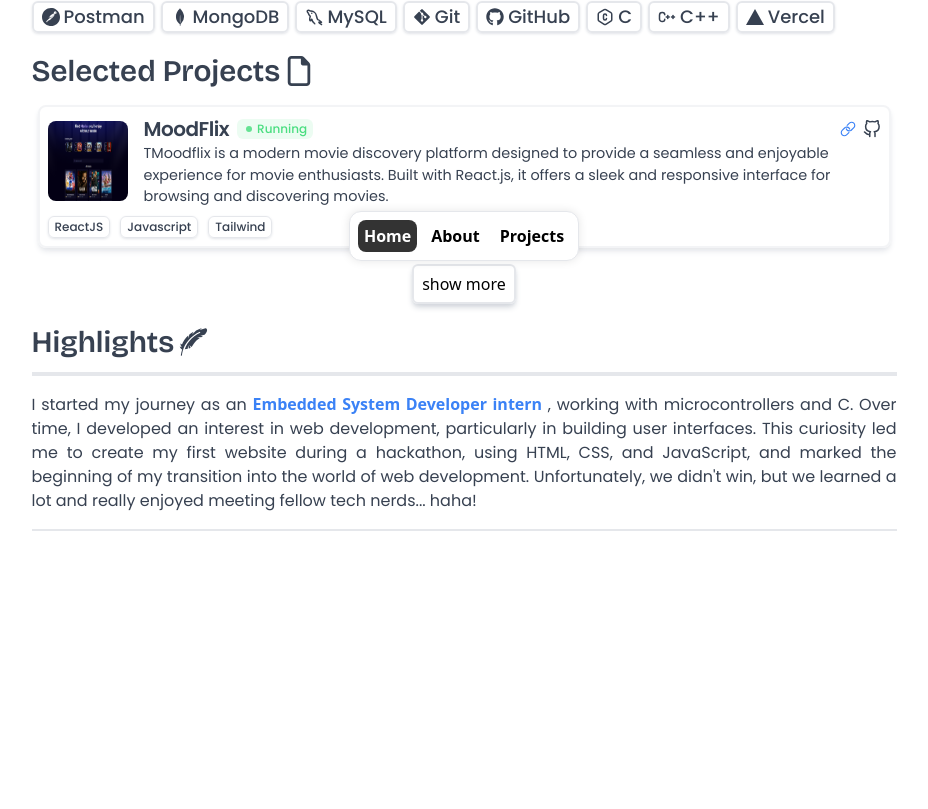
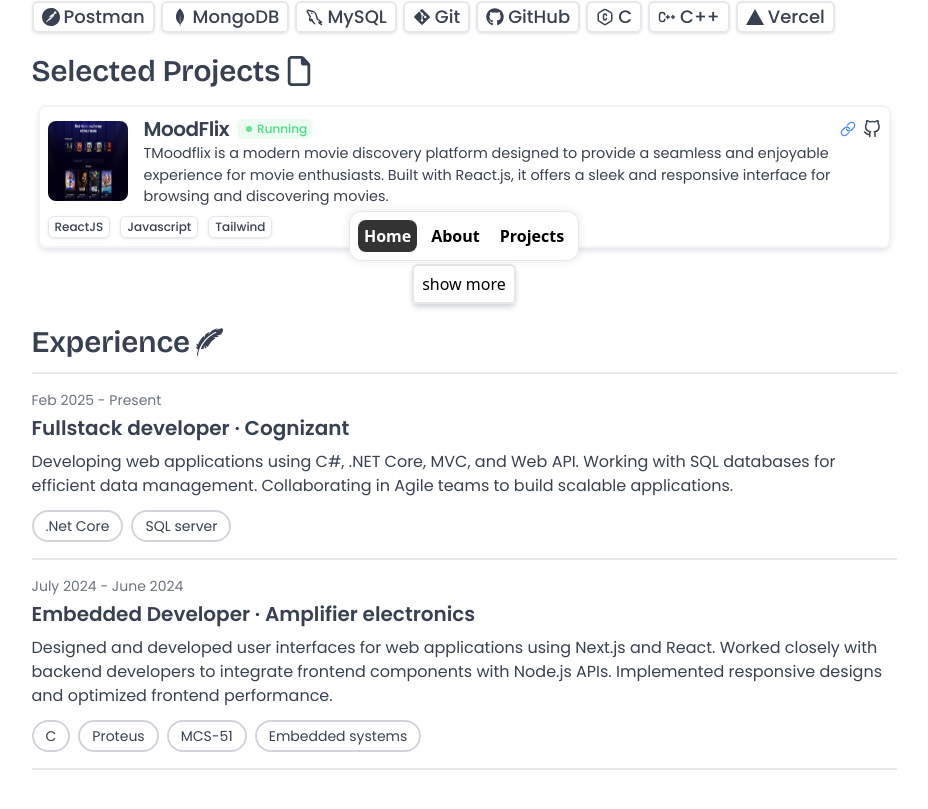
Before and after one commit to AdityaPachupate/my-portfolio-main, a React (Vite) app: page / in a window 1280 px wide. Shown: the part 507-1316 px from the top of the page, without its empty margins (176-1104 px from the left). Before the commit the page ends 1134 px from the top, so only its background shows below. Built offline with nearby package versions, Linux system fonts and the light colour scheme.

Commit message:
Added Career section

```diff
--- /dev/null
+++ b/src/Component/Experience.jsx
@@ -0,0 +1,44 @@
+import { EXPERIENCES } from "../Constants/constant";
+import { GiFeather } from "react-icons/gi";
+import CompScreen from "../Layouts/CompScreen";
+import Title from "./Title";
+import React from "react";
+
+const Experience = () => {
+  return (
+    <CompScreen>
+      <Title title="Experience" icon={<GiFeather />} />
+      <div className="mt-3 text-base">
+        <div className="border-b-2 dark:border-white/30"></div>
+        <div className="divide-y-2 dark:divide-white/30">
+          {EXPERIENCES.map((experience, index) => (
+            <div key={index} className="py-4">
+              <p className="text-sm text-gray-500 dark:text-gray-300">
+                {experience.year}
+              </p>
+              <h3 className="text-xl font-semibold mt-1">
+                {experience.role} · {experience.company}
+              </h3>
+              <p className="mt-2 text-gray-700 dark:text-gray-300">
+                {experience.description}
+              </p>
+              <div className="mt-3 flex flex-wrap gap-2">
+                {experience.technologies.map((tech, i) => (
+                  <span
+                    key={i}
+                    className="px-3 py-1 text-sm  border-2 border-gray-300 dark:border-white/30 rounded-full hover:border-gray-400 dark:hover:border-white/50 transition-colors"
+                  >
+                    {tech}
+                  </span>
+                ))}
+              </div>
+            </div>
+          ))}
+        </div>
+        <div className="border-b-2 dark:border-white/30"></div>
+      </div>
+    </CompScreen>
+  );
+};
+
+export default Experience;
--- /dev/null
+++ b/src/Constants/constant.js
@@ -0,0 +1,17 @@
+export const EXPERIENCES = [
+  {
+    year: "Feb 2025 - Present",
+    role: "Fullstack developer",
+    company: "Cognizant",
+    description: `Developing web applications using C#, .NET Core, MVC, and Web API. Working with SQL databases for efficient data management. Collaborating in Agile teams to build scalable applications.`,
+    technologies: [".Net Core", "SQL server"],
+  },
+  {
+    year: "July 2024 - June 2024",
+    role: "Embedded Developer",
+    company: "Amplifier electronics",
+    description: `Designed and developed user interfaces for web applications using Next.js and React. Worked closely with backend developers to integrate frontend components with Node.js APIs. Implemented responsive designs and optimized frontend performance.`,
+    technologies: ["C", "Proteus", "MCS-51", "Embedded systems"],
+  },
+
+];
--- a/src/pages/home.jsx
+++ b/src/pages/home.jsx
@@ -4,6 +4,7 @@ import Highlights from "../Component/highlights"
 import Intro from "../Component/Intro"
 import Screen from "../Layouts/Screen"
 import Summary from "../Component/Summary"
+import Experience from "../Component/Experience"
 
 const Home = () => {
   return (
@@ -12,7 +13,8 @@ const Home = () => {
       <Summary />
       <Skills />
       <SelectedProjects />
-      <Highlights />
+      {/* <Highlights /> */}
+      <Experience />
     </Screen>
   )
 }
```
